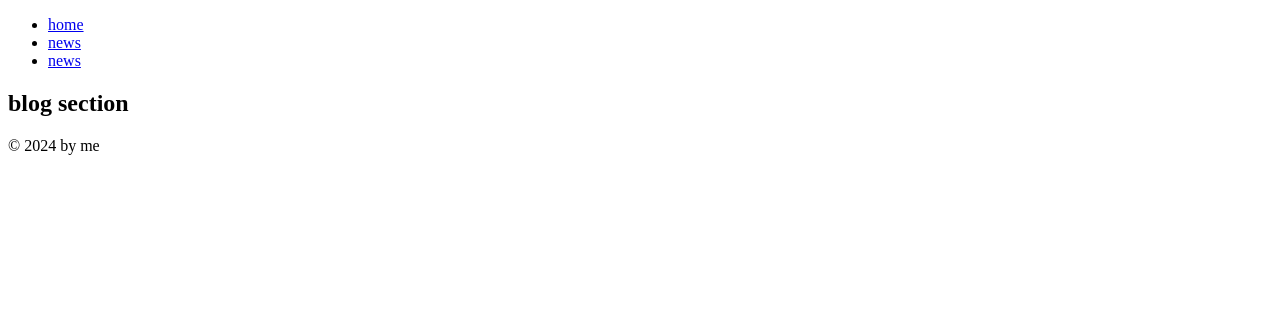
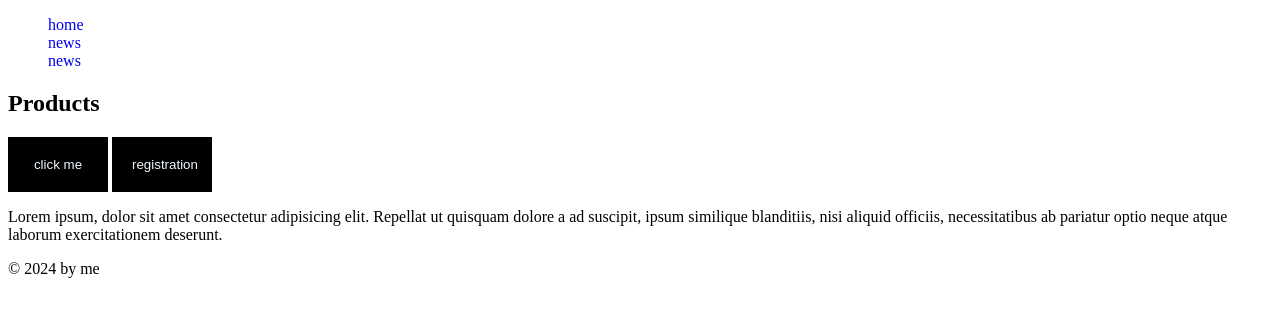
Before and after one commit to NokaK/lesson5-23, a plain HTML site: page index.html in a window 1280 px wide. Drawn offline with Linux system fonts and the light colour scheme.

Commit message:
add content and styles css file

```diff
--- a/index.html
+++ b/index.html
@@ -5,6 +5,7 @@
     <meta charset="UTF-8">
     <meta name="viewport" content="width=device-width, initial-scale=1.0">
     <title>lesson 5</title>
+    <link rel="stylesheet" href="style.css">
 </head>
 
 <body>
@@ -27,7 +28,12 @@
         </nav>
     </header>
     <section>
-        <h1>blog section</h1>
+        <h1>Products</h1>
+        <button>click me</button>
+        <button> registration</button>
+        <p>Lorem ipsum, dolor sit amet consectetur adipisicing elit. Repellat ut quisquam dolore a ad suscipit, ipsum
+            similique blanditiis, nisi aliquid officiis, necessitatibus ab pariatur optio neque atque laborum
+            exercitationem deserunt.</p>
     </section>
     <footer>
         <p>
--- /dev/null
+++ b/style.css
@@ -0,0 +1,14 @@
+a {
+  text-decoration: none;
+}
+ul {
+  list-style-type: none;
+}
+
+button {
+  background-color: black;
+  color: aliceblue;
+  border: none;
+  padding: 20px;
+  width: 100px;
+}
```
